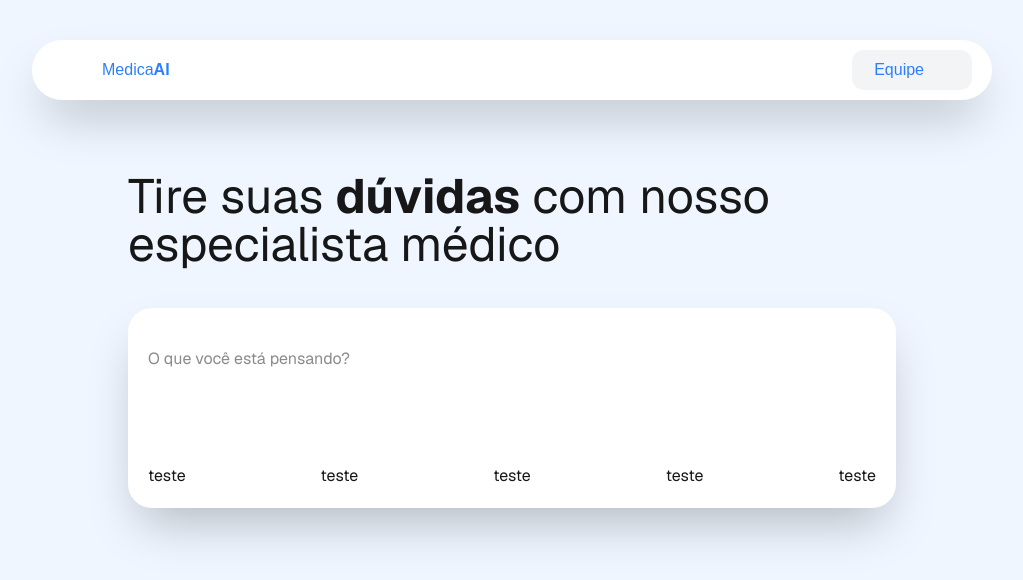
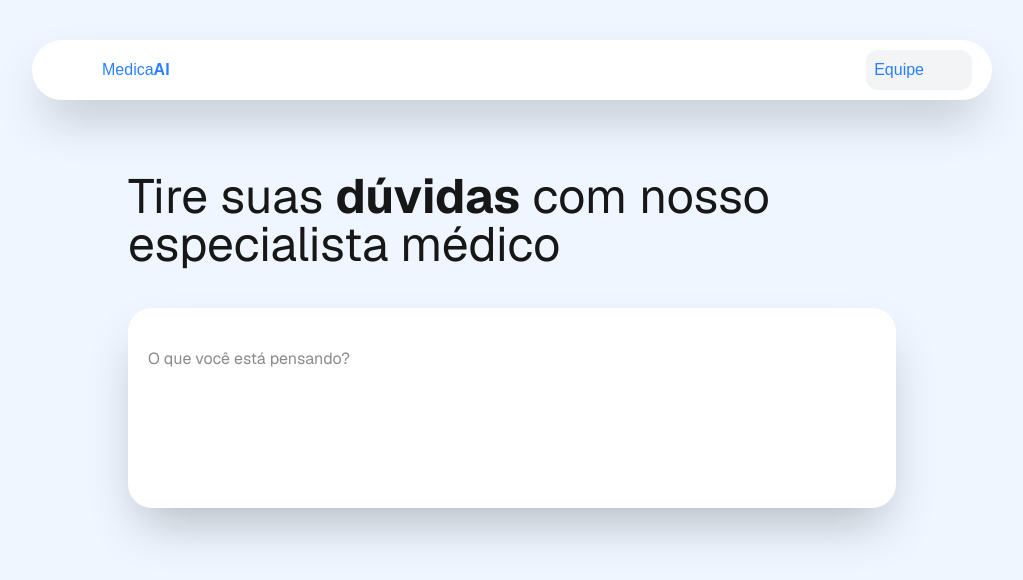
Before and after one commit to Deezinn/Deep-Cancer-Analysis, a Next.js app in the folder web-site/: page / in a window 1280 px wide. Shown: the top 580 px of the page, without its empty margins (128-1151 px from the left). Built offline with nearby package versions, Linux system fonts and the light colour scheme; some icons are missing.

Commit message:
feat: new constant to main page

```diff
--- a/web-site/src/app/_components/Navbar.jsx
+++ b/web-site/src/app/_components/Navbar.jsx
@@ -15,7 +15,7 @@ export const Navbar = () => {
                     </div>
                     {/* Equipe */}
                     <div className="w-full h-10 flex flex-row justify-end items-center">
-                        <div className="w-30 p-2 flex flex-row justify-end items-center gap-5 rounded-xl bg-gray-100 ">
+                        <div className="w-auto p-2 flex flex-row justify-end items-center gap-5 rounded-xl bg-gray-100 cursor-pointer">
                             <h1>Equipe</h1>
                             <Icon icon="zondicons:user-group" width={20} height={20} />
                         </div>
--- /dev/null
+++ b/web-site/src/app/_constants/inputs.js
@@ -0,0 +1,5 @@
+export const options = [
+    {icon: "", label: ""},
+    { icon: "", label: "" },
+    { icon: "", label: "" },
+]
--- a/web-site/src/app/page.jsx
+++ b/web-site/src/app/page.jsx
@@ -1,10 +1,11 @@
 import Image from "next/image";
+import { options } from "./_constants/inputs";
 
 export default function Home() {
   return (
-    <div className="flex min-h-screen items-center justify-center font-sans bg-blue-50">
-      <main className="flex min-h-screen w-full max-w-3xl flex-col items-center justify-center gap-10 pb-30 ">
-        <h1 className="text-5xl">Tire suas <span className="font-bold">dúvidas</span> com nosso especialista médico</h1>
+    <div className="flex min-h-screen items-center justify-center font-sans bg-blue-50 px-10">
+      <main className="flex min-h-screen w-full max-w-3xl flex-col items-center justify-center gap-10 pb-30">
+        <h1 className="text-5xl text-start">Tire suas <span className="font-bold">dúvidas</span> com nosso especialista médico</h1>
         <div className="w-full h-50 flex flex-col justify-between bg-white rounded-3xl shadow-2xl px-5">
           <input
             type="text"
@@ -12,11 +13,11 @@ export default function Home() {
             className="w-full h-1/2 focus:outline-none focus:ring-0 focus:border-none border-none"
           />
           <div className="w-full h-auto flex justify-between items-center pb-5">
-            <h1>teste</h1>
-            <h1>teste</h1>
-            <h1>teste</h1>
-            <h1>teste</h1>
-            <h1>teste</h1>
+            {options.map((value, idx) =>(
+              <div key={idx}>
+                {/* Adicionar as opções de inputs */}
+              </div>
+            ))}
           </div>
         </div>
       </main>
```
